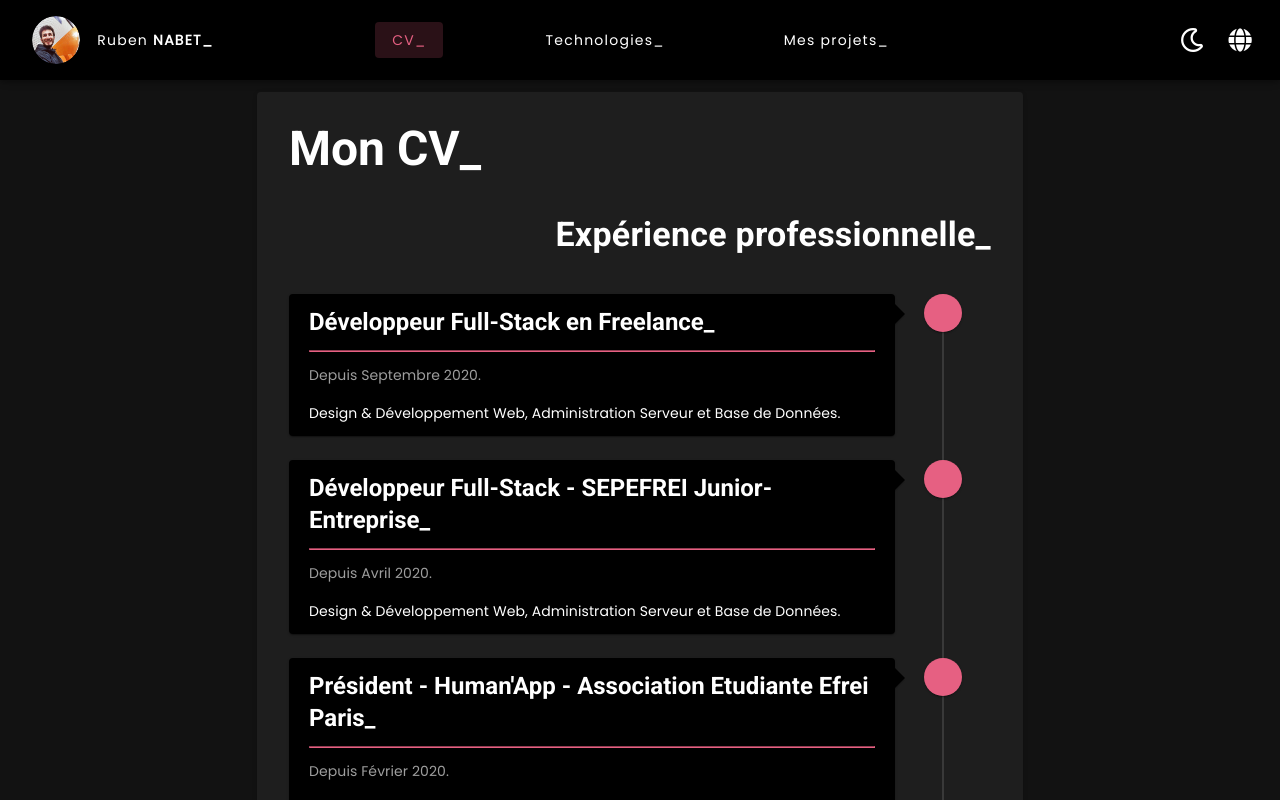
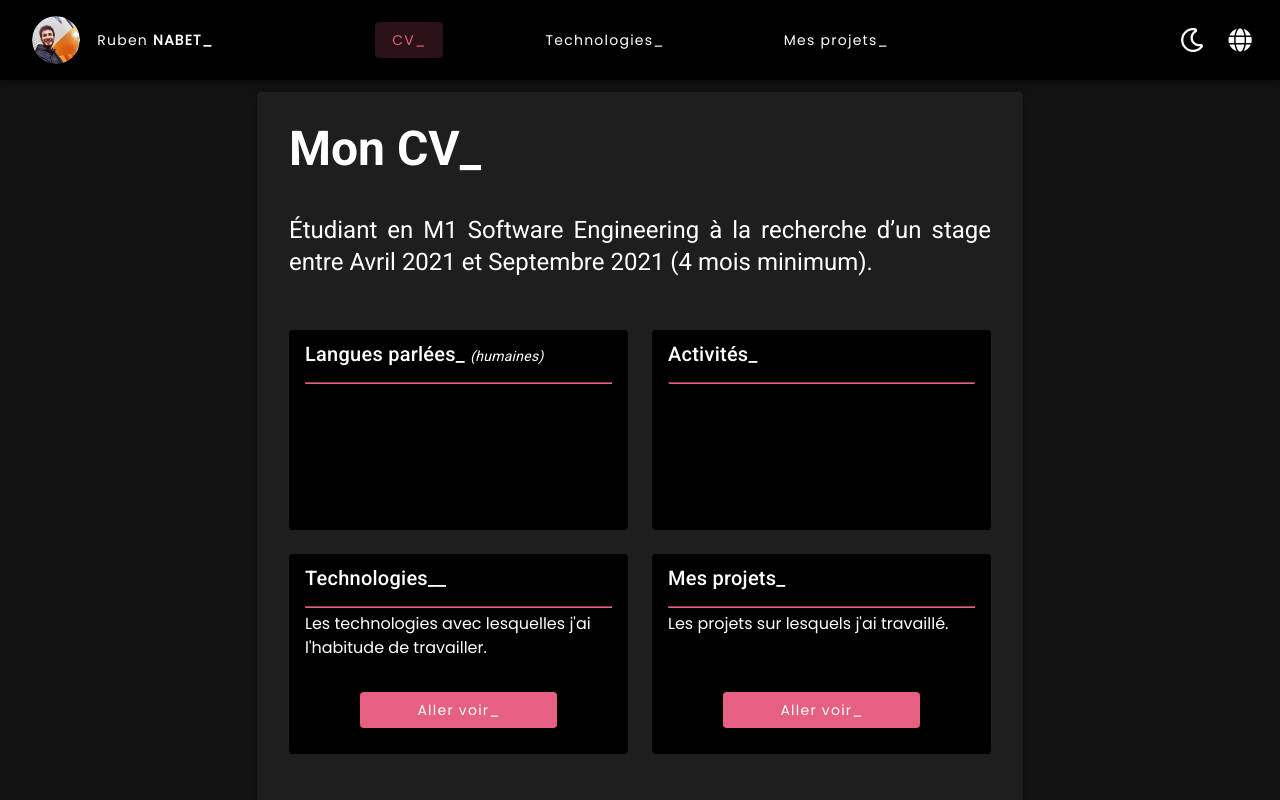
Before and after one commit to cvbenur/ruben-nabet-fr, a Nuxt app: page /resume in a window 1280 px wide. Shown: the top 800 px of the page. Built offline with nearby package versions, Linux system fonts and the light colour scheme.

Commit message:
Add Cards to resume view

```diff
--- a/src/pages/resume.vue
+++ b/src/pages/resume.vue
@@ -1,6 +1,210 @@
 <template>
   <v-container fluid>
     <Heading :title="$t(`pages.resume.heading`)" />
+
+    <p class="text-h5 text-justify mt-10">
+      {{ $t('pages.resume.text') }}
+    </p>
+
+    <v-row align="center" justify="center" class="mt-10">
+      <v-col cols="12" xl="9">
+        <v-row align="center" justify="center">
+          <v-col cols="12" sm="6">
+            <v-lazy
+              v-model="isActive"
+              :options="{
+                threshold: .5
+              }"
+              transition="scroll-y-reverse-transition"
+            >
+              <v-card
+                :color="`${$vuetify.theme.dark ? 'black' : 'white'}`"
+                elevation="0"
+                height="200"
+              >
+                <p :class="`text-h6 py-2 px-4 mb-0 ${$vuetify.theme.dark ? 'white' : 'black'}--text`">
+                  <span>{{ $t('pages.resume.lang.title') }}_</span> <span class="font-italic text-body-2">{{ $t('pages.resume.lang.human') }}</span>
+                </p>
+
+                <hr class="secondary mx-4 my-1">
+
+                <v-row align="center" justify="center" class="px-4">
+                  <v-col cols="5" class="py-2 py-md-4">
+                    <p
+                      v-for="i in lang"
+                      :key="i"
+                      :class="`text-body-1 mb-0 mb-md-1 ${$vuetify.theme.dark ? 'white' : 'black'}--text`"
+                    >
+                      <span>{{ $t(`pages.resume.lang.items[${i-1}].title`) }} :</span>
+                    </p>
+                  </v-col>
+
+                  <v-col cols="7" class="py-2 py-md-4">
+                    <p
+                      v-for="i in lang"
+                      :key="i"
+                      :class="`text-body-1 mb-0 mb-md-1 ${$vuetify.theme.dark ? 'white' : 'black'}--text`"
+                    >
+                      <span class="text-body-2">{{ $t(`pages.resume.lang.items[${i-1}].level`) }}</span>
+                    </p>
+                  </v-col>
+                </v-row>
+              </v-card>
+            </v-lazy>
+          </v-col>
+
+          <v-col cols="12" sm="6">
+            <v-lazy
+              v-model="isActive"
+              :options="{
+                threshold: .5
+              }"
+              transition="scroll-y-reverse-transition"
+            >
+              <v-card
+                :color="`${$vuetify.theme.dark ? 'black' : 'white'}`"
+                elevation="0"
+                height="200"
+              >
+                <p :class="`text-h6 py-2 px-4 mb-0 ${$vuetify.theme.dark ? 'white' : 'black'}--text`">
+                  {{ $t('pages.resume.interests.title') }}_
+                </p>
+
+                <hr class="secondary mx-4 my-1">
+
+                <v-row
+                  v-for="i in interests"
+                  :key="i"
+                  align="center"
+                  justify="center"
+                  class="px-4 py-0 pb-1"
+                >
+                  <v-col cols="3" class="text-center my-0 py-2">
+                    <v-icon
+                      :class="`my-0 py-0 ${$vuetify.theme.dark ? 'white' : 'black'}--text`"
+                    >
+                      {{ $t(`pages.resume.interests.items[${i-1}].icon`) }}
+                    </v-icon>
+                  </v-col>
+
+                  <v-col cols="9" class="my-0 py-2">
+                    <p
+                      :class="`text-body-1 my-0 ${$vuetify.theme.dark ? 'white' : 'black'}--text`"
+                    >
+                      <span class="text-body-2">{{ $t(`pages.resume.interests.items[${i-1}].text`) }}</span>
+                    </p>
+                  </v-col>
+                </v-row>
+              </v-card>
+            </v-lazy>
+          </v-col>
+
+          <v-col cols="12" sm="6">
+            <v-lazy
+              v-model="isActive"
+              :options="{
+                threshold: .5
+              }"
+              transition="scroll-y-reverse-transition"
+            >
+              <v-card
+                :color="`${$vuetify.theme.dark ? 'black' : 'white'}`"
+                elevation="0"
+                height="200"
+              >
+                <p :class="`text-h6 py-2 px-4 mb-0 ${$vuetify.theme.dark ? 'white' : 'black'}--text`">
+                  {{ $t('pages.technologies.title') }}__
+                </p>
+
+                <hr class="secondary mx-4 my-1">
+
+                <v-row
+                  align="center"
+                  justify="center"
+                  class="px-4 py-0"
+                >
+                  <v-col cols="12">
+                    <p :class="`mb-2 ${$vuetify.theme.dark ? 'white' : 'black'}--text`">
+                      {{ $t('pages.technologies.text') }}
+                    </p>
+                  </v-col>
+
+                  <v-spacer />
+
+                  <v-col cols="8">
+                    <v-hover v-slot:default="{ hover }">
+                      <v-btn
+                        block
+                        :elevation="hover ? 12 : 0"
+                        dark
+                        class="text-none"
+                        color="secondary"
+                        nuxt
+                        :to="localePath('/technologies')"
+                      >
+                        {{ $t('misc.check') }}_
+                      </v-btn>
+                    </v-hover>
+                  </v-col>
+                </v-row>
+              </v-card>
+            </v-lazy>
+          </v-col>
+
+          <v-col cols="12" sm="6">
+            <v-lazy
+              v-model="isActive"
+              :options="{
+                threshold: .5
+              }"
+              transition="scroll-y-reverse-transition"
+            >
+              <v-card
+                :color="`${$vuetify.theme.dark ? 'black' : 'white'}`"
+                elevation="0"
+                height="200"
+              >
+                <p :class="`text-h6 py-2 px-4 mb-0 ${$vuetify.theme.dark ? 'white' : 'black'}--text`">
+                  {{ $t('pages.projects.heading') }}_
+                </p>
+
+                <hr class="secondary mx-4 my-1">
+
+                <v-row
+                  align="center"
+                  justify="center"
+                  class="px-4 py-0"
+                >
+                  <v-col cols="12">
+                    <p :class="`mb-8 ${$vuetify.theme.dark ? 'white' : 'black'}--text`">
+                      {{ $t('pages.projects.text') }}
+                    </p>
+                  </v-col>
+
+                  <v-spacer />
+
+                  <v-col cols="8">
+                    <v-hover v-slot:default="{ hover }">
+                      <v-btn
+                        block
+                        :elevation="hover ? 12 : 0"
+                        dark
+                        class="text-none"
+                        color="secondary"
+                        nuxt
+                        :to="localePath('/projects')"
+                      >
+                        {{ $t('misc.check') }}_
+                      </v-btn>
+                    </v-hover>
+                  </v-col>
+                </v-row>
+              </v-card>
+            </v-lazy>
+          </v-col>
+        </v-row>
+      </v-col>
+    </v-row>
 
     <section class="mt-10">
       <Title
@@ -110,6 +314,7 @@
 <script lang="ts">
 import { Vue, Component } from 'vue-property-decorator'
 import { Social, socials } from '@/models/socials'
+import { nbrs } from '@/config/i18n.config'
 
 @Component({
   head (): object {
@@ -120,11 +325,23 @@ import { Social, socials } from '@/models/socials'
 })
 export default class Resume extends Vue {
   private socials: Array<Social> | null = null;
+  private lang: number | null = null;
+  private interests: number | null = null;
+
+  private isActive: boolean = false;
 
   created () {
     if (!this.socials) {
       this.socials = socials
     }
+
+    if (!this.lang) {
+      this.lang = nbrs.lang
+    }
+
+    if (!this.interests) {
+      this.interests = nbrs.interests
+    }
   }
 }
 </script>
```
